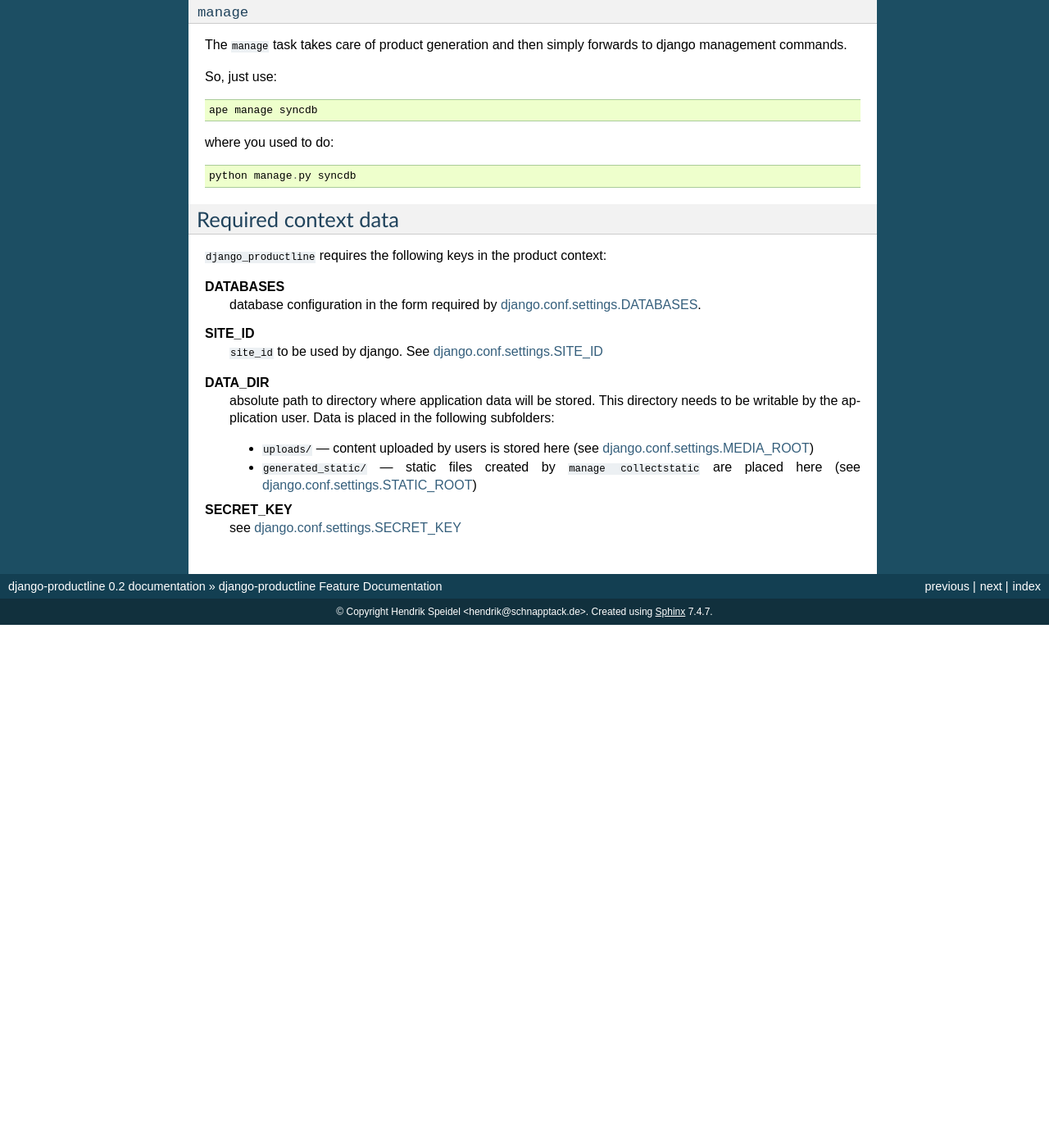
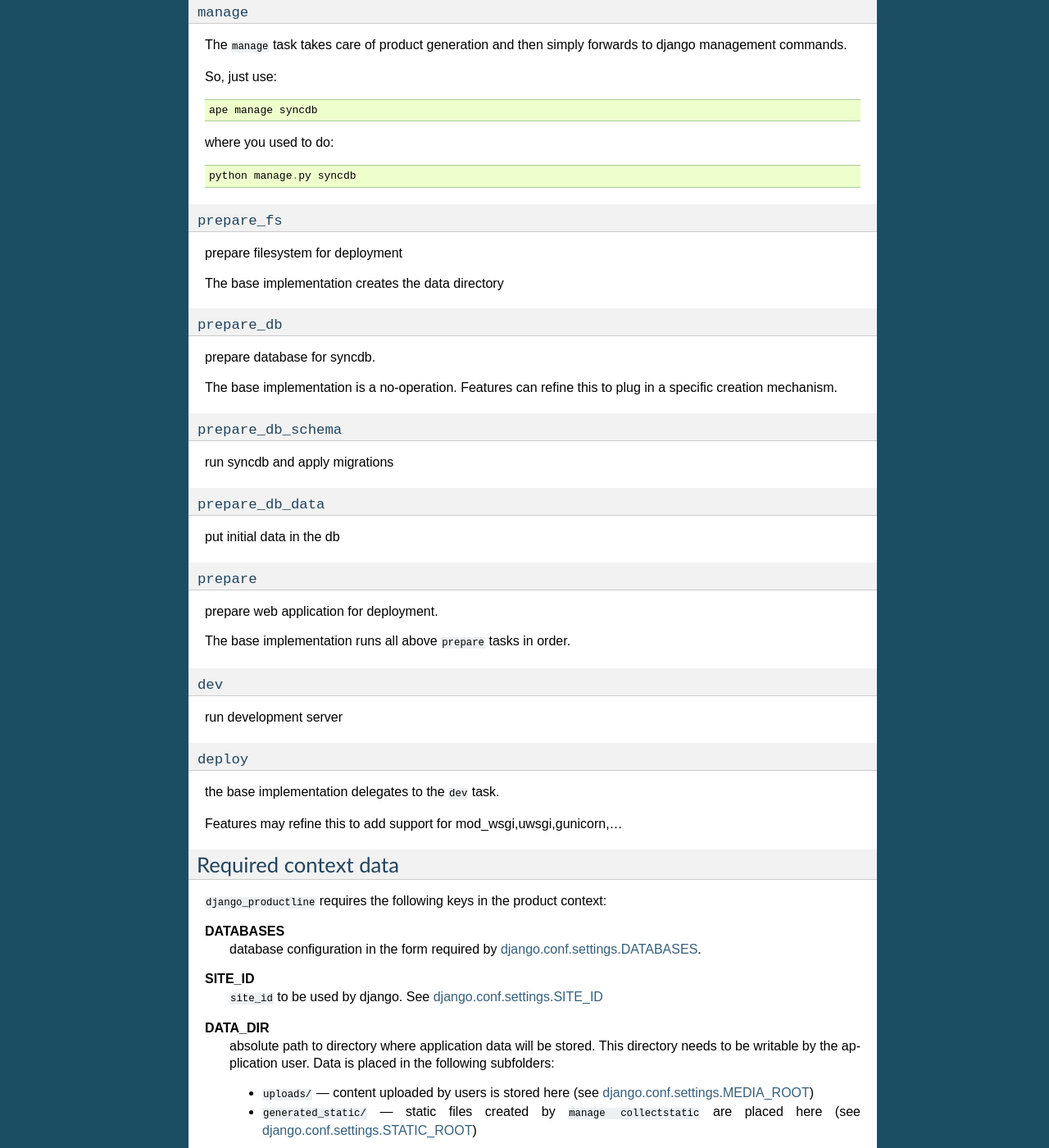
Before and after one commit to henzk/django-productline, a Sphinx documentation site: the page built from docs/fdocs.rst, in a window 1280 px wide and 1400 px high, scrolled down 4037 px. Shown: the whole window at 82% size. Built offline with Sphinx 7.4.7, drawn with Linux system fonts in a browser that asks for light colours; formulas are drawn with MathJax 3; before the commit the page ends 4799 px from its top, so only the background shows below that; some of the changed text lies outside the part shown.

Commit message:
docs: task descriptions

```diff
--- a/docs/fdocs.rst
+++ b/docs/fdocs.rst
@@ -234,6 +234,57 @@
     python manage.py syncdb
 
 
+``prepare_fs``
+===============
+
+prepare filesystem for deployment
+
+The base implementation creates the data directory
+
+
+``prepare_db``
+===============
+
+prepare database for syncdb.
+
+The base implementation is a no-operation.
+Features can refine this to plug in a specific creation mechanism.
+
+
+``prepare_db_schema``
+======================
+
+run syncdb and apply migrations
+
+
+``prepare_db_data``
+======================
+
+put initial data in the db
+
+
+``prepare``
+=============
+
+prepare web application for deployment.
+
+The base implementation runs all above ``prepare`` tasks in order.
+
+
+``dev``
+=============
+
+run development server
+
+
+``deploy``
+==============
+
+the base implementation delegates to the ``dev`` task.
+
+Features may refine this to add support for mod_wsgi,uwsgi,gunicorn,...
+
+
 ***********************************
 Required context data
 ***********************************
```
